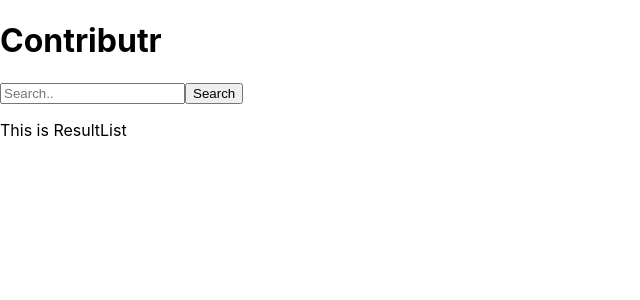
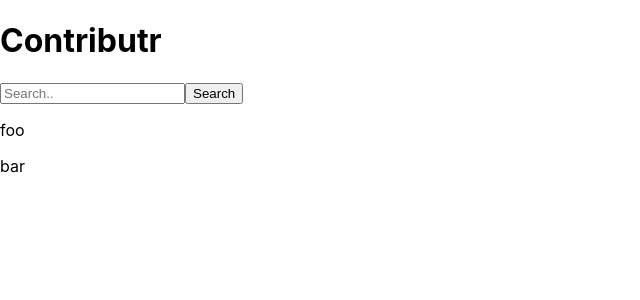
Before and after one commit to chrisjagius/contributr, a React (Create React App) app: page / in a window 1280 px wide. Shown: the top 300 px of the page, without its empty margins (0-640 px from the left). Built offline with nearby package versions, Linux system fonts and the light colour scheme.

Commit message:
added some result building logic

```diff
--- a/src/App.js
+++ b/src/App.js
@@ -5,11 +5,15 @@ import Search from "./components/Search";
 import ResultList from "./components/ResultList";
 
 class App extends Component {
+  state = {
+    results: ["foo", "bar"]
+  };
+
   render() {
     return (
       <Page>
         <Search />
-        <ResultList />
+        <ResultList results={this.state.results} />
       </Page>
     );
   }
--- a/src/components/ResultList.js
+++ b/src/components/ResultList.js
@@ -1,11 +1,9 @@
 import React from "react";
 
-const ResultList = () => {
-  return (
-    <div>
-      <p>This is ResultList</p>
-    </div>
-  );
+const ResultList = props => {
+  const buildResultCards = () => props.results.map(item => <p>{item}</p>);
+
+  return <div>{buildResultCards()}</div>;
 };
 
 export default ResultList;
```
